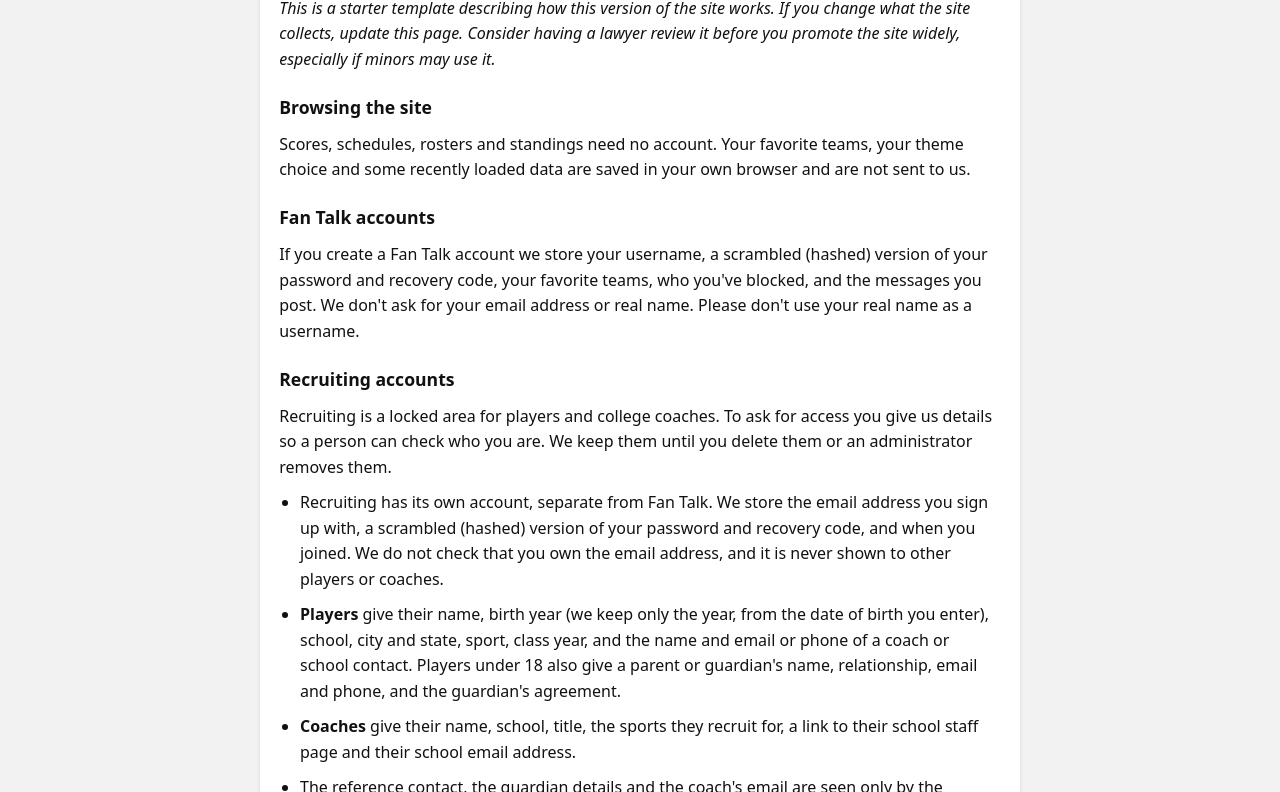
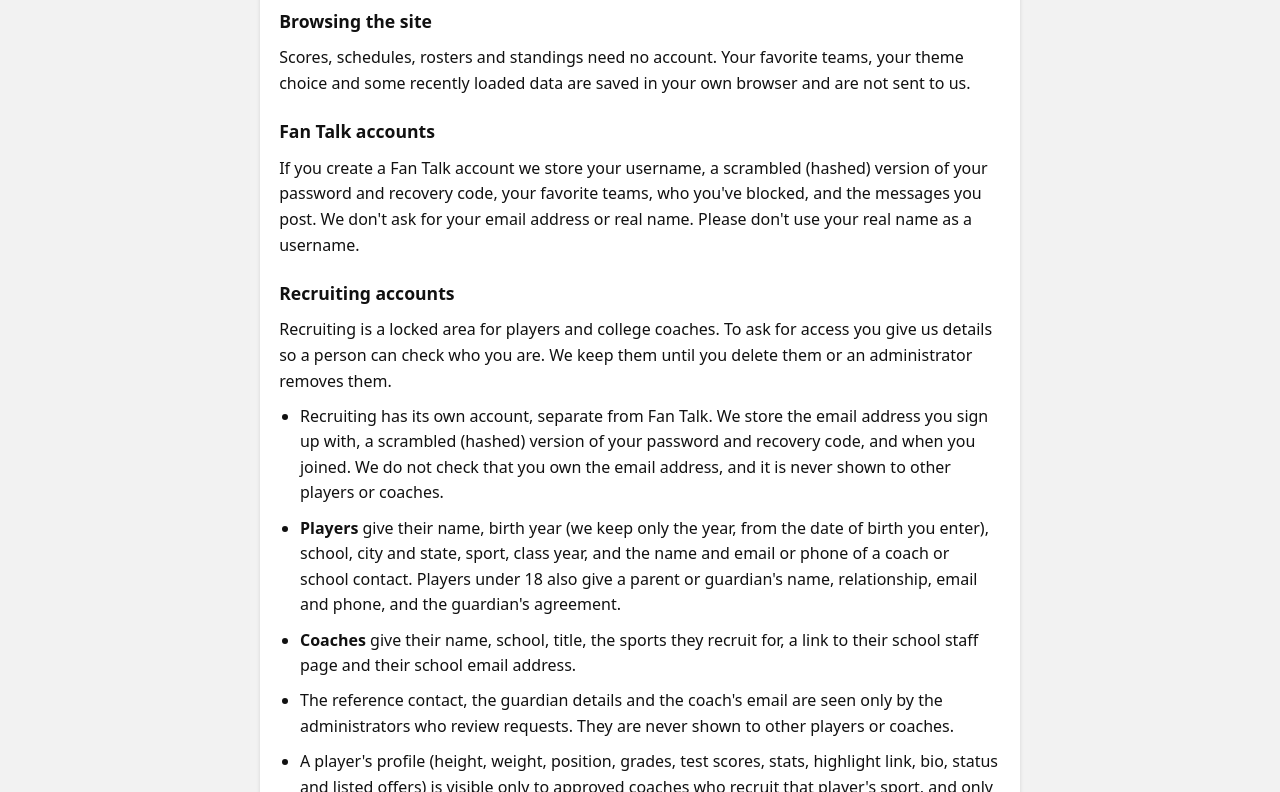
Before and after one commit to Elliot04-hbcus/elliot04-hbcus.github.io., a website: page privacy.html in a window 1280 px wide. Shown: the part 158-950 px from the top of the page. Drawn offline with Linux system fonts and the light colour scheme; no server answers.

Commit message:
Remove template warning from privacy page
Removed the starter template warning about site data collection.

```diff
--- a/privacy.html
+++ b/privacy.html
@@ -317,7 +317,6 @@ label.field input {
 <main class="page">
 <article class="card policy">
   <h1>Privacy</h1>
-  <p><em>This is a starter template describing how this version of the site works. If you change what the site collects, update this page. Consider having a lawyer review it before you promote the site widely, especially if minors may use it.</em></p>
   <h2>Browsing the site</h2>
   <p>Scores, schedules, rosters and standings need no account. Your favorite teams, your theme choice and some recently loaded data are saved in your own browser and are not sent to us.</p>
   <h2>Fan Talk accounts</h2>
```
